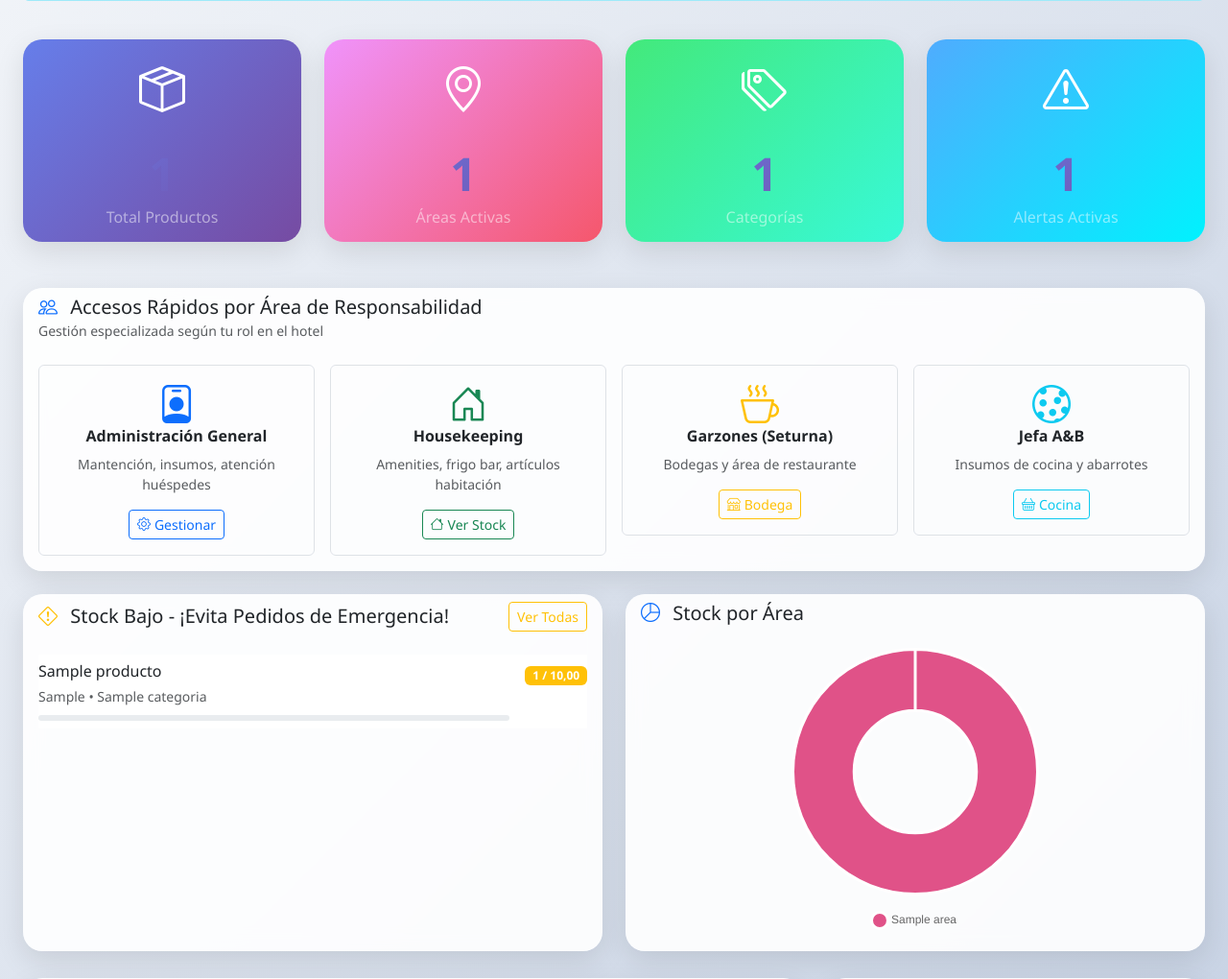
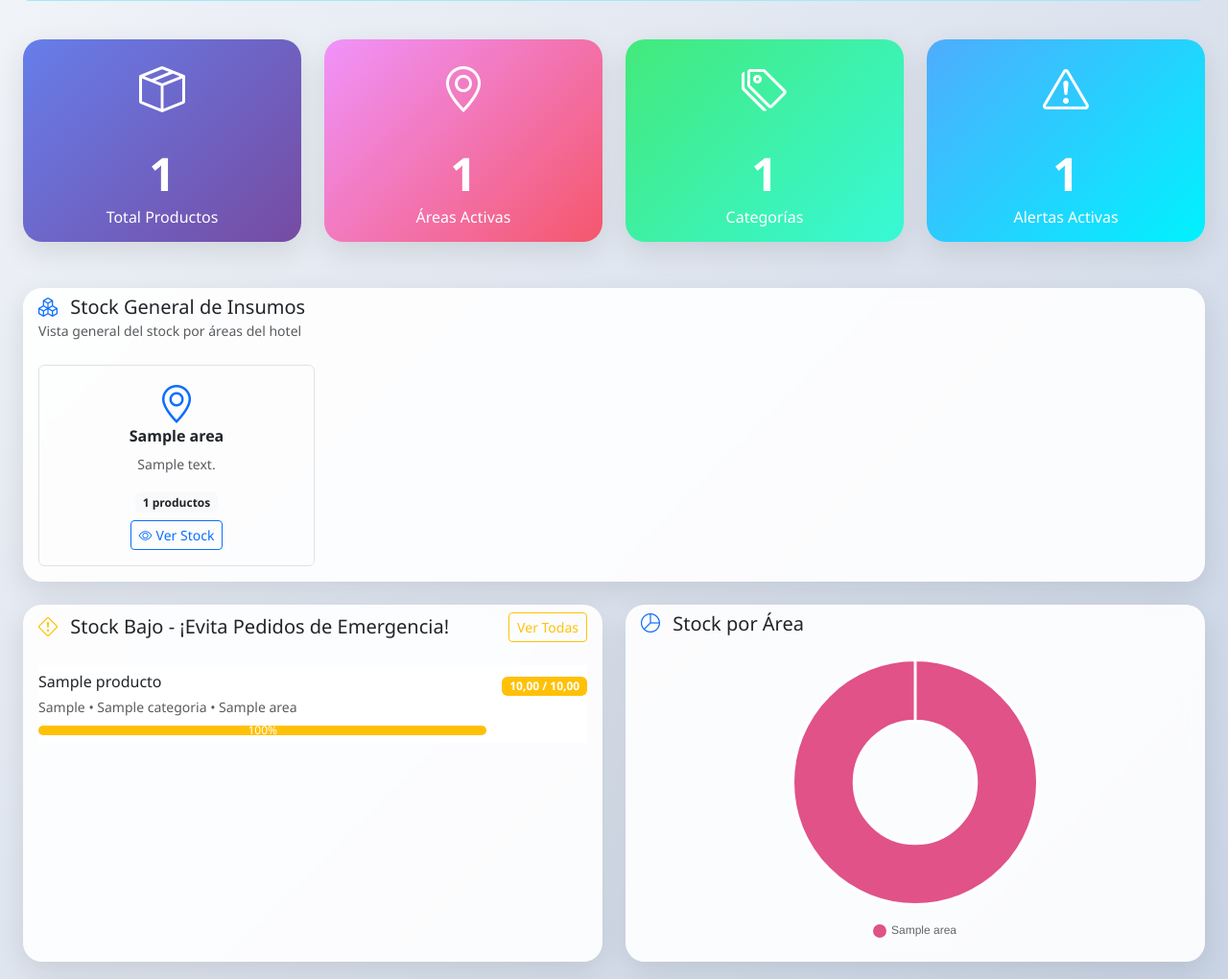
Before and after one commit to diegool-rgb/hotel_inventario, a Django app: page / in a window 1280 px wide. Shown: the part 285-1305 px from the top of the page at 96% size. Run offline with Django 5.2, Linux system fonts and the light colour scheme; a user stored in the database is signed in; tables that the repository leaves empty hold one stand-in row (values such as "Sample post").

Commit message:
arreglos

```diff
--- a/inventario/views.py
+++ b/inventario/views.py
@@ -34,16 +34,22 @@ def dashboard(request):
     # Alertas de stock bajo
     alertas_activas = AlertaStock.objects.filter(estado='ACTIVA').count()
 
-    # Productos con stock bajo
+    # Alertas de stock bajo activas
     productos_stock_bajo = []
-    for producto in Producto.objects.filter(activo=True)[:10]:
-        if producto.tiene_stock_bajo():
-            productos_stock_bajo.append({
-                'producto': producto,
-                'stock_actual': producto.stock_total(),
-                'stock_minimo': producto.stock_minimo,
-                'porcentaje': (producto.stock_total() / producto.stock_minimo * 100) if producto.stock_minimo > 0 else 0
-            })
+    for alerta in AlertaStock.objects.filter(estado='ACTIVA').select_related('producto', 'area')[:10]:
+        porcentaje = int((alerta.stock_actual / alerta.stock_minimo * 100)) if alerta.stock_minimo > 0 else 0
+        critico = porcentaje < 50
+        productos_stock_bajo.append({
+            'alerta': alerta,
+            'producto': alerta.producto,
+            'stock_actual': alerta.stock_actual,
+            'stock_minimo': alerta.stock_minimo,
+            'porcentaje': porcentaje,
+            'area': alerta.area,
+            'critico': critico,
+        })
+    # Ordenar: críticos primero, luego por porcentaje ascendente
+    productos_stock_bajo = sorted(productos_stock_bajo, key=lambda x: (0 if x['critico'] else 1, x['porcentaje']))
 
     # Últimos movimientos
     ultimos_movimientos = Movimiento.objects.select_related(
@@ -52,7 +58,8 @@ def dashboard(request):
 
     # Stock por área
     stock_por_area = []
-    for area in Area.objects.filter(activo=True):
+    areas = Area.objects.filter(activo=True)
+    for area in areas:
         total_productos_area = area.stocks.count()
         valor_stock = area.stocks.aggregate(
             total=Sum('cantidad')
@@ -78,6 +85,7 @@ def dashboard(request):
         'ultimos_movimientos': ultimos_movimientos,
         'stock_por_area': stock_por_area,
         'top_categorias': top_categorias,
+        'areas': areas,
     }
 
     return render(request, 'inventario/dashboard.html', context)
@@ -89,9 +97,22 @@ def lista_productos(request):
     productos = Producto.objects.select_related('categoria').filter(activo=True)
 
     # Filtros
-    categoria_id = request.GET.get('categoria')
-    if categoria_id:
-        productos = productos.filter(categoria_id=categoria_id)
+    area_param = request.GET.get('area')
+    area_seleccionada = None
+    if area_param:
+        try:
+            area_id = int(area_param)
+            productos = productos.filter(stocks__area_id=area_id).distinct()
+            area_seleccionada = area_id
+        except ValueError:
+            # Assume it's area name
+            productos = productos.filter(stocks__area__nombre=area_param).distinct()
+            # Find the area to set selected
+            try:
+                area_obj = Area.objects.get(nombre=area_param, activo=True)
+                area_seleccionada = area_obj.id
+            except Area.DoesNotExist:
+                pass
 
     busqueda = request.GET.get('q')
     if busqueda:
@@ -103,12 +124,12 @@ def lista_productos(request):
     # Paginación básica
     productos = productos.order_by('categoria__nombre', 'nombre')
 
-    categorias = Categoria.objects.filter(activo=True)
+    areas = Area.objects.filter(activo=True)
 
     context = {
         'productos': productos,
-        'categorias': categorias,
-        'categoria_seleccionada': categoria_id,
+        'areas': areas,
+        'area_seleccionada': area_seleccionada,
         'busqueda': busqueda,
     }
 
@@ -138,12 +159,20 @@ def detalle_producto(request, producto_id):
 @login_required
 def alertas_stock(request):
     """Vista para mostrar alertas de stock"""
-    alertas = AlertaStock.objects.select_related(
-        'producto', 'area'
-    ).filter(estado='ACTIVA').order_by('-fecha_creacion')
+    alertas_list = []
+    for alerta in AlertaStock.objects.select_related('producto', 'area').filter(estado='ACTIVA'):
+        porcentaje = (alerta.stock_actual / alerta.stock_minimo * 100) if alerta.stock_minimo > 0 else 0
+        critico = porcentaje < 50
+        alertas_list.append({
+            'alerta': alerta,
+            'porcentaje': porcentaje,
+            'critico': critico,
+        })
+    # Ordenar: críticos primero, luego por fecha descendente
+    alertas_list = sorted(alertas_list, key=lambda x: (0 if x['critico'] else 1, x['alerta'].fecha_creacion), reverse=True)
 
     context = {
-        'alertas': alertas,
+        'alertas': alertas_list,
     }
 
     return render(request, 'inventario/alertas.html', context)
--- a/templates/base.html
+++ b/templates/base.html
@@ -144,10 +144,7 @@
         .stat-number {
             font-size: 3rem;
             font-weight: 800;
-            background: var(--gradient-primary);
-            -webkit-background-clip: text;
-            -webkit-text-fill-color: transparent;
-            background-clip: text;
+            color: white;
         }
 
         /* Alertas personalizadas */
--- a/templates/inventario/dashboard.html
+++ b/templates/inventario/dashboard.html
@@ -61,7 +61,7 @@
                         <i class="bi bi-box-seam" style="font-size: 3rem;"></i>
                     </div>
                     <div class="stat-number text-white">{{ total_productos }}</div>
-                    <h6 class="text-white-50 mb-0">Total Productos</h6>
+                    <h6 class="text-white mb-0">Total Productos</h6>
                 </div>
             </div>
         </div>
@@ -73,7 +73,7 @@
                         <i class="bi bi-geo-alt" style="font-size: 3rem;"></i>
                     </div>
                     <div class="stat-number text-white">{{ total_areas }}</div>
-                    <h6 class="text-white-50 mb-0">Áreas Activas</h6>
+                    <h6 class="text-white mb-0">Áreas Activas</h6>
                 </div>
             </div>
         </div>
@@ -85,7 +85,7 @@
                         <i class="bi bi-tags" style="font-size: 3rem;"></i>
                     </div>
                     <div class="stat-number text-white">{{ total_categorias }}</div>
-                    <h6 class="text-white-50 mb-0">Categorías</h6>
+                    <h6 class="text-white mb-0">Categorías</h6>
                 </div>
             </div>
         </div>
@@ -97,65 +97,42 @@
                         <i class="bi bi-exclamation-triangle {% if alertas_activas > 0 %}pulse{% endif %}" style="font-size: 3rem;"></i>
                     </div>
                     <div class="stat-number text-white">{{ alertas_activas }}</div>
-                    <h6 class="text-white-50 mb-0">Alertas Activas</h6>
+                    <h6 class="text-white mb-0">Alertas Activas</h6>
                 </div>
             </div>
         </div>
     </div>
 
-    <!-- Accesos Rápidos por Rol -->
+    <!-- Stock General de Insumos -->
     <div class="row g-4 mb-4">
         <div class="col-12 fade-in-up">
             <div class="card card-modern">
                 <div class="card-header bg-transparent border-0">
                     <h5 class="mb-0">
-                        <i class="bi bi-people text-primary me-2"></i>
-                        Accesos Rápidos por Área de Responsabilidad
+                        <i class="bi bi-boxes text-primary me-2"></i>
+                        Stock General de Insumos
                     </h5>
-                    <small class="text-muted">Gestión especializada según tu rol en el hotel</small>
+                    <small class="text-muted">Vista general del stock por áreas del hotel</small>
                 </div>
                 <div class="card-body">
                     <div class="row g-3">
+                        {% for area in areas %}
                         <div class="col-lg-3 col-md-6">
                             <div class="quick-access-card text-center p-3 border rounded">
-                                <i class="bi bi-person-badge display-6 text-primary mb-2"></i>
-                                <h6 class="fw-bold">Administración General</h6>
-                                <small class="text-muted d-block mb-3">Mantención, insumos, atención huéspedes</small>
-                                <a href="{% url 'inventario:productos' %}" class="btn btn-outline-primary btn-sm">
-                                    <i class="bi bi-gear me-1"></i>Gestionar
+                                <i class="bi bi-geo-alt display-6 text-primary mb-2"></i>
+                                <h6 class="fw-bold">{{ area.nombre }}</h6>
+                                <small class="text-muted d-block mb-3">{{ area.descripcion|default:"Área del hotel" }}</small>
+                                <div class="mb-2">
+                                    <span class="badge bg-light text-dark">
+                                        {{ area.stocks.count }} productos
+                                    </span>
+                                </div>
+                                <a href="{% url 'inventario:productos' %}?area={{ area.id }}" class="btn btn-outline-primary btn-sm">
+                                    <i class="bi bi-eye me-1"></i>Ver Stock
                                 </a>
                             </div>
                         </div>
-                        <div class="col-lg-3 col-md-6">
-                            <div class="quick-access-card text-center p-3 border rounded">
-                                <i class="bi bi-house-door display-6 text-success mb-2"></i>
-                                <h6 class="fw-bold">Housekeeping</h6>
-                                <small class="text-muted d-block mb-3">Amenities, frigo bar, artículos habitación</small>
-                                <a href="{% url 'inventario:productos' %}?categoria=amenities" class="btn btn-outline-success btn-sm">
-                                    <i class="bi bi-house me-1"></i>Ver Stock
-                                </a>
-                            </div>
-                        </div>
-                        <div class="col-lg-3 col-md-6">
-                            <div class="quick-access-card text-center p-3 border rounded">
-                                <i class="bi bi-cup-hot display-6 text-warning mb-2"></i>
-                                <h6 class="fw-bold">Garzones (Seturna)</h6>
-                                <small class="text-muted d-block mb-3">Bodegas y área de restaurante</small>
-                                <a href="{% url 'inventario:productos' %}?categoria=restaurante" class="btn btn-outline-warning btn-sm">
-                                    <i class="bi bi-shop me-1"></i>Bodega
-                                </a>
-                            </div>
-                        </div>
-                        <div class="col-lg-3 col-md-6">
-                            <div class="quick-access-card text-center p-3 border rounded">
-                                <i class="bi bi-cookie display-6 text-info mb-2"></i>
-                                <h6 class="fw-bold">Jefa A&B</h6>
-                                <small class="text-muted d-block mb-3">Insumos de cocina y abarrotes</small>
-                                <a href="{% url 'inventario:productos' %}?categoria=cocina" class="btn btn-outline-info btn-sm">
-                                    <i class="bi bi-basket me-1"></i>Cocina
-                                </a>
-                            </div>
-                        </div>
+                        {% endfor %}
                     </div>
                 </div>
             </div>
@@ -182,15 +159,19 @@
                             <div class="list-group-item border-0 px-0">
                                 <div class="d-flex justify-content-between align-items-start">
                                     <div class="flex-grow-1">
-                                        <h6 class="mb-1">{{ item.producto.nombre }}</h6>
-                                        <small class="text-muted">{{ item.producto.codigo }} • {{ item.producto.categoria.nombre }}</small>
-                                        <div class="progress mt-2" style="height: 6px;">
-                                            <div class="progress-bar bg-warning" role="progressbar"
-                                                 style="width: {{ item.porcentaje }}%"></div>
+                                        <h6 class="mb-1">
+                                            {% if item.critico %}<i class="bi bi-fire text-danger me-2"></i>{% endif %}
+                                            {{ item.producto.nombre }}
+                                            {% if item.critico %}<span class="badge bg-danger ms-2">PRIORIDAD</span>{% endif %}
+                                        </h6>
+                                        <small class="text-muted">{{ item.producto.codigo }} • {{ item.producto.categoria.nombre }}{% if item.area %} • {{ item.area.nombre }}{% endif %}</small>
+                                        <div class="progress mt-2" style="height: 10px;">
+                                            <div class="progress-bar {% if item.critico %}bg-danger{% else %}bg-warning{% endif %}" role="progressbar"
+                                                 style="width: {{ item.porcentaje }}%">{{ item.porcentaje }}%</div>
                                         </div>
                                     </div>
                                     <div class="text-end ms-3">
-                                        <span class="badge bg-warning">{{ item.stock_actual }} / {{ item.stock_minimo }}</span>
+                                        <span class="badge {% if item.critico %}bg-danger{% else %}bg-warning{% endif %}">{{ item.stock_actual }} / {{ item.stock_minimo }}</span>
                                     </div>
                                 </div>
                             </div>
```
Also changed, not shown: TODO.md (added, +4 -0 lines), templates/inventario/alertas.html (+28 -25 lines), templates/inventario/productos.html (+9 -9 lines).
